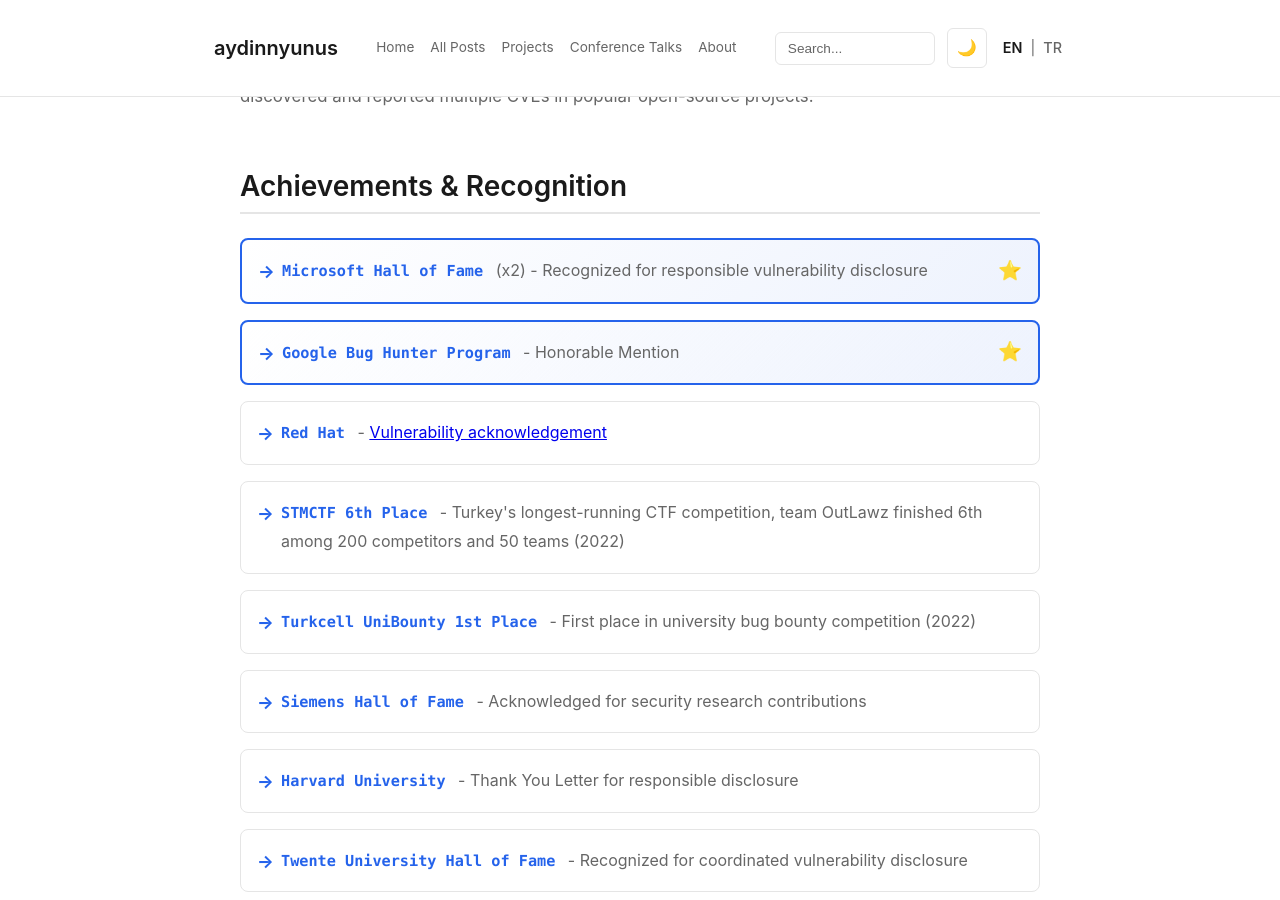
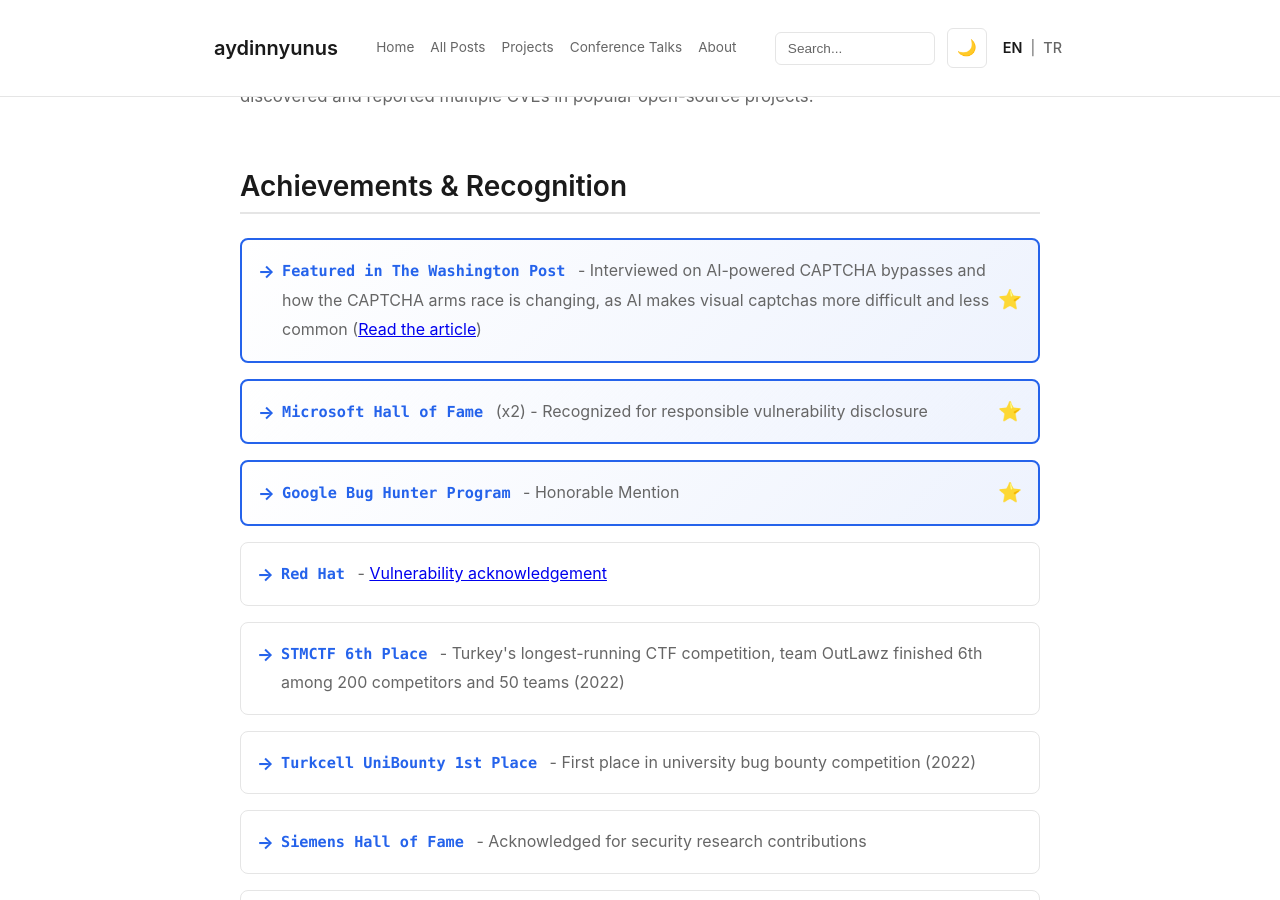
Before and after one commit to aydinnyunus/aydinnyunus.github.io, a Jekyll site: the page built from about.html, in a window 1280 px wide and 900 px high, scrolled down 836 px. Built offline with Jekyll 4.4.1, drawn with Linux system fonts in a browser that asks for light colours.

Commit message:
feat: add Washington Post interview to about page achievements
Co-Authored-By: Claude <noreply@anthropic.com>

```diff
--- a/about.html
+++ b/about.html
@@ -31,6 +31,7 @@ canonical_url: "https://aydinnyunus.github.io/about/"
 <h2>Achievements & Recognition</h2>
 
 <ul>
+  <li class="achievement-featured"><strong>Featured in The Washington Post</strong> - Interviewed on AI-powered CAPTCHA bypasses and how the CAPTCHA arms race is changing, as AI makes visual captchas more difficult and less common (<a href="https://www.washingtonpost.com/technology/interactive/2026/08/06/why-ai-is-causing-visual-captchas-get-more-difficult-less-common/" target="_blank" rel="noopener noreferrer">Read the article</a>)</li>
   <li class="achievement-featured"><strong>Microsoft Hall of Fame</strong> (x2) - Recognized for responsible vulnerability disclosure</li>
   <li class="achievement-featured"><strong>Google Bug Hunter Program</strong> - Honorable Mention</li>
   <li><strong>Red Hat</strong> - <a href="https://access.redhat.com/articles/66234" target="_blank" rel="noopener noreferrer">Vulnerability acknowledgement</a></li>
```
